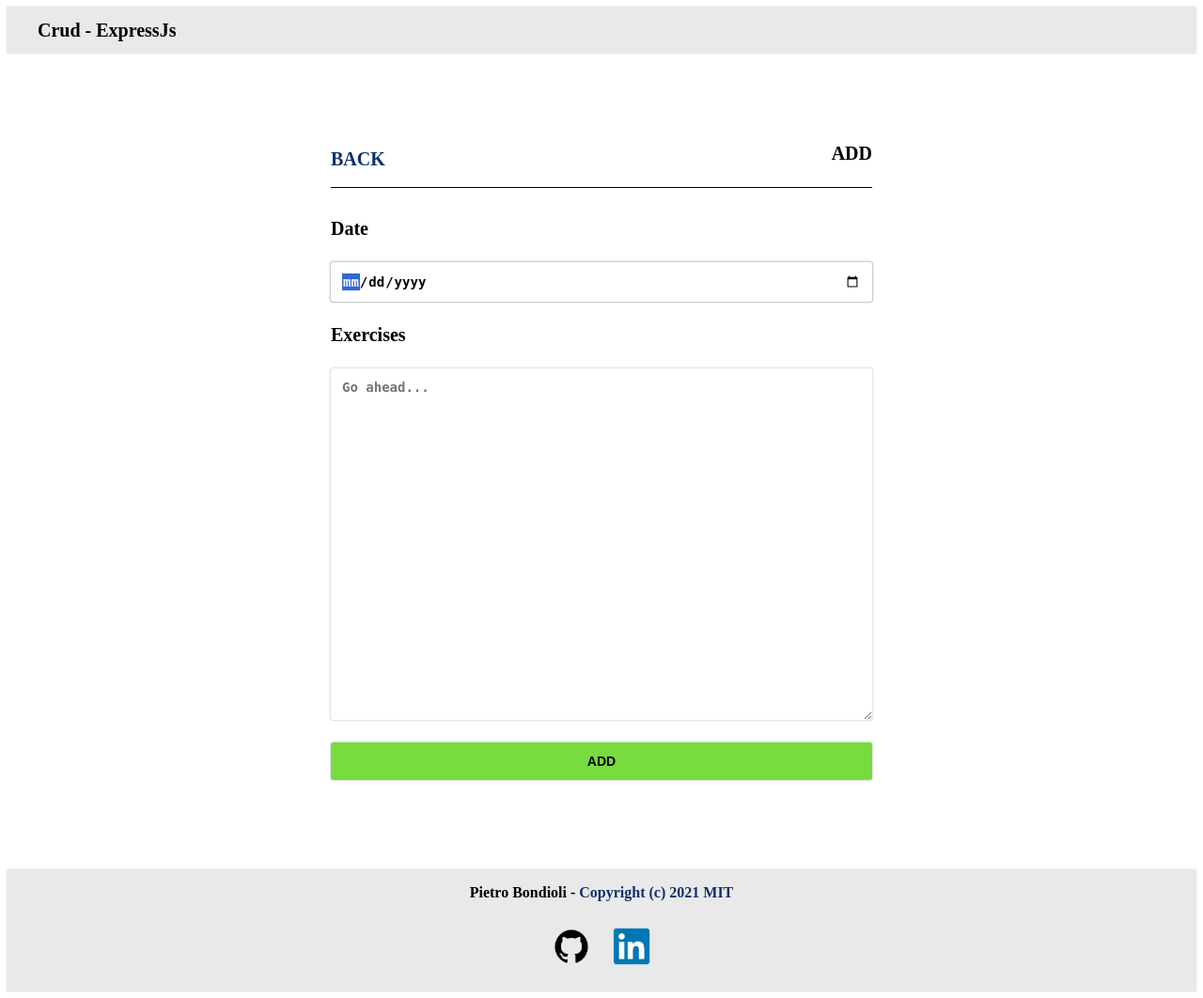
After one commit to bondiolipietro/crud-expressjs, a Node server app: page /add-workout in a window 1280 px wide. The commit adds this page. Shown: the whole page at 94% size. Run offline with Node 20, Linux system fonts and the light colour scheme; some libraries are stand-ins or nearby versions.

Commit message:
feat: created 'form' component, created 'update_workout' and 'add_workout' pages, updated routes
- Create 'form' as a component because it will be used in two pages
- Create 'update_workout'
and 'add_workout' pages
- Update router and render in order to fix a typo
- Update README.md
'installation commands'
- Create 'container_menu' component

```diff
--- /dev/null
+++ b/src/public/css/components/form.css
@@ -0,0 +1,35 @@
+.container__form {
+  width: 60%;
+}
+
+.container__form, .form__group {
+  display: grid;
+  grid-template-rows: auto;
+  gap: 24px;
+}
+
+.form_label {
+  font-size: 20px;
+}
+
+.form_input {
+  font-size: 14px;
+  border: none;
+  padding: 12px;
+  border-radius: 3px;
+  box-shadow: 0px 0px 2px 1px #1b202726;
+  transition: all 200ms ease-in-out;
+}
+
+.form_input:focus, .form_submit_input:hover {
+  box-shadow: 0px 0px 2px 1px #1b20274d;
+  outline: none;
+}
+
+.form_exercises_input {
+  min-height: 350px;
+}
+
+.form_date_input, .form_submit_input {
+  cursor: pointer;
+}
--- /dev/null
+++ b/src/public/css/pages/add_workout.css
@@ -0,0 +1,3 @@
+.form_submit_input {
+  background-color: #78db3e;
+}
--- /dev/null
+++ b/src/public/css/pages/update_workout.css
@@ -0,0 +1,3 @@
+.form_submit_input {
+  background-color: #dbd93e;
+}
--- a/src/server/routes/router.ts
+++ b/src/server/routes/router.ts
@@ -5,8 +5,8 @@ const router = express.Router();
 
 router.get('/', render.home);
 
-router.get('/add-user', render.add_user);
+router.get('/add-workout', render.add_workout);
 
-router.get('/update-user', render.update_user);
+router.get('/update-workout', render.update_workout);
 
 export default router
--- /dev/null
+++ b/src/views/add_workout.pug
@@ -0,0 +1,20 @@
+doctype html
+html(lang="en")
+  head
+    title= 'Add'
+    meta(charset="UTF-8")
+    include includes/head.pug
+    link(rel='stylesheet' href='/public/css/components/form.css' type='text/css')
+    link(rel='stylesheet' href='/public/css/pages/add_workout.css' type='text/css')
+  body
+    include includes/header.pug
+
+    main.main
+      div.crud_container
+        include mixins/container_menu
+        +container_menu("ADD")
+        include mixins/form
+        +form("POST", "ADD")
+
+    include includes/footer.pug
+    include includes/scripts.pug
--- a/src/views/index.pug
+++ b/src/views/index.pug
@@ -11,7 +11,7 @@ html(lang="en")
     main.main
       div.crud_container
         div.container__options
-          a(href="/add-user").add_button ADD
+          a(href="/add-workout").add_button ADD
         table.container__table
           thead
             tr
@@ -25,7 +25,7 @@ html(lang="en")
               td Date
               td Lorem ipsum is placeholder text commonly used in the graphic, print, and publishing industries for previewing layouts and visual mockups.
               td
-                a(href="/update-user" data-id="1").edit_button EDIT
+                a(href="/update-workout" data-id="1").edit_button EDIT
                 a(href="#" data-id="1").delete_button DELETE
 
     include includes/footer.pug
--- /dev/null
+++ b/src/views/mixins/container_menu.pug
@@ -0,0 +1,4 @@
+mixin container_menu(title)
+  div.container_menu
+    a(href="/").menu__button BACK
+    div.menu__title= title
--- /dev/null
+++ b/src/views/mixins/form.pug
@@ -0,0 +1,10 @@
+mixin form(method, submit)
+  form(action="/api/users" method=method).container__form
+    div.form__group
+      label(for="date").form_label Date
+      input(name="date" id="date" type="date" min="2021-01-01" required autofocus).form_input.form_date_input
+    div.form__group
+      label(for="exercises").form_label Exercises
+      textarea(name="exercises" id="exercises" placeholder="Go ahead..." minlength="10" maxlength="3000" required).form_input.form_exercises_input
+    div.form__group
+      input(type="submit" value=submit).form_input.form_submit_input
```
Also changed, not shown: src/server/services/render.ts (+5 -5 lines), src/views/update_workout.pug (added, +20 -0 lines), README.md, src/views/add_user.pug (deleted), src/views/update_user.pug (deleted).
